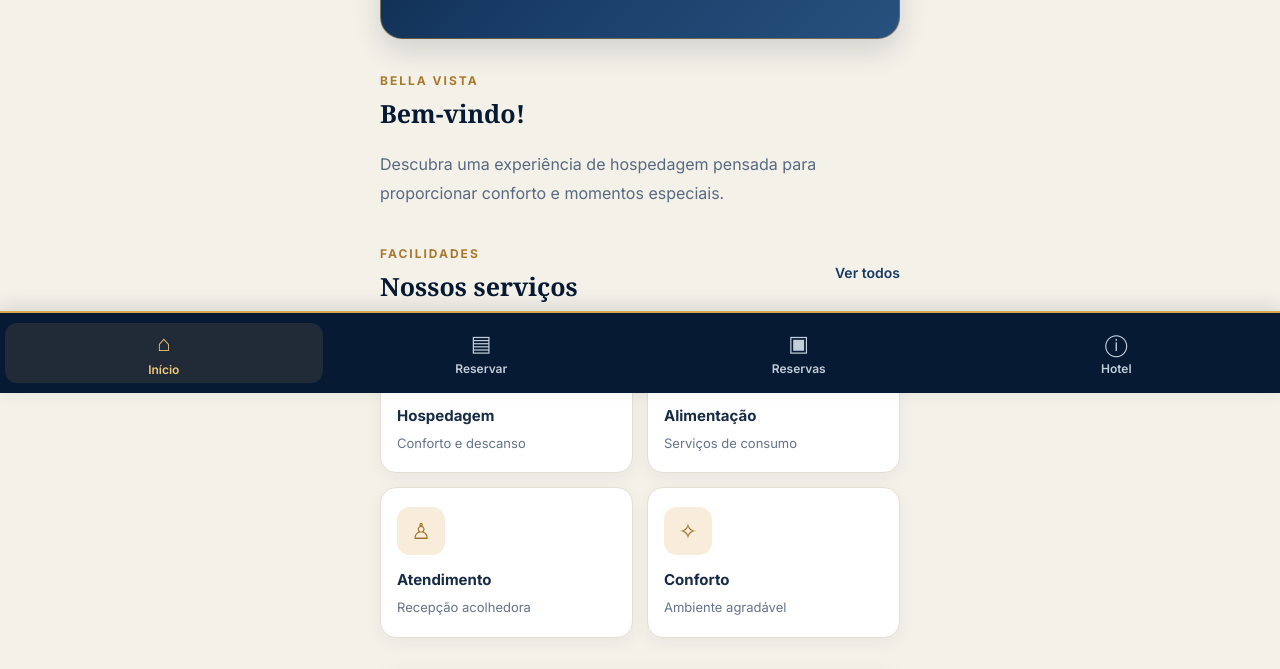
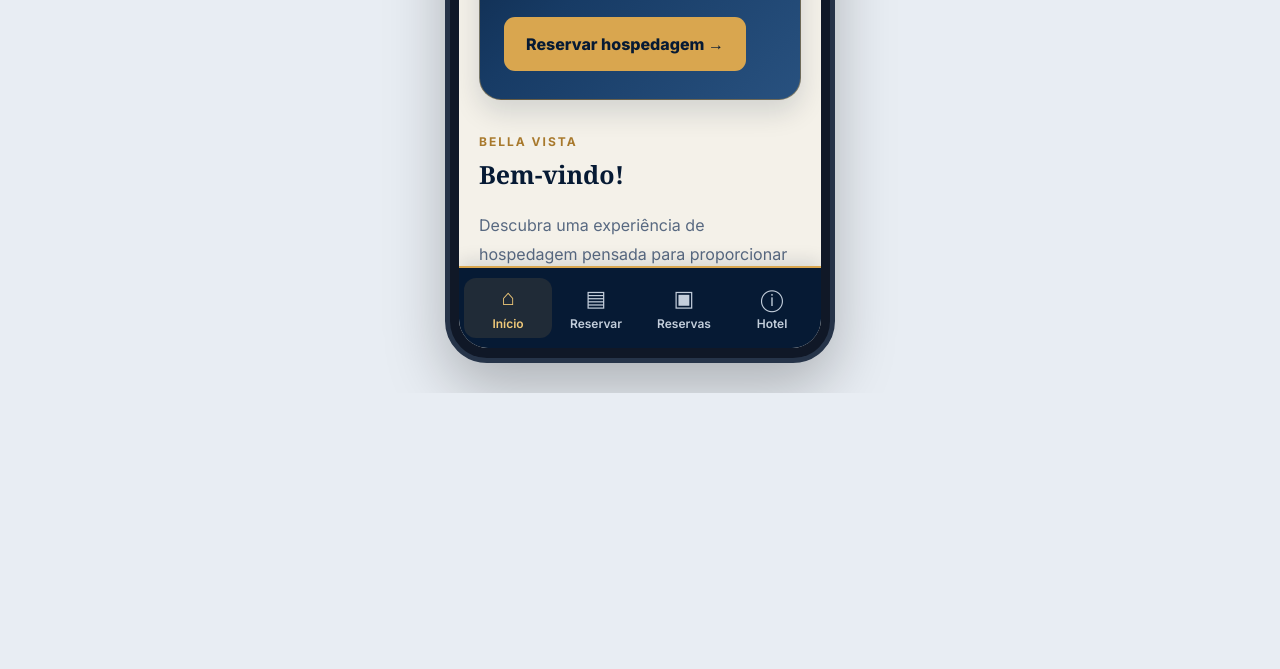
Before and after one commit to Helo010/Hotelaria-mobile, a plain HTML site: page index.html in a window 1280 px wide. Shown: the part 407-1076 px from the top of the page. After the commit the page ends 800 px from the top, so only its background shows below. Drawn offline with Linux system fonts and the light colour scheme.

Commit message:
Corrigindo os erros do formato

```diff
--- a/style.css
+++ b/style.css
@@ -1249,3 +1249,118 @@ textarea:focus-visible {
         font-size: 11px;
     }
 }
+
+
+
+/* =====================================
+   APRESENTAÇÃO Em Formato de celular*/
+
+body {
+    background: #e8edf3;
+    padding-bottom: 0;
+}
+
+/* Área que centraliza o aparelho */
+.device-stage {
+    min-height: 100vh;
+    display: flex;
+    justify-content: center;
+    align-items: center;
+    padding: 30px 15px;
+}
+
+/* Moldura externa do celular */
+.phone-shell {
+    position: relative;
+    width: 390px;
+    height: min(850px, calc(100vh - 60px));
+    min-height: 600px;
+    background: #101827;
+    border: 5px solid #263449;
+    border-radius: 42px;
+    padding: 24px 9px 10px;
+    box-shadow: 0 25px 60px rgba(0, 0, 0, 0.25);
+}
+
+/* Câmera e alto-falante */
+.phone-shell::before {
+    content: "";
+    position: absolute;
+    top: 8px;
+    left: 50%;
+    transform: translateX(-50%);
+    width: 85px;
+    height: 13px;
+    background: #050a12;
+    border-radius: 20px;
+    z-index: 10;
+}
+
+/* Tela interna */
+.phone-screen {
+    width: 100%;
+    height: 100%;
+    background: #F4F1E9;
+    border-radius: 29px;
+    overflow-y: auto;
+    overflow-x: hidden;
+    position: relative;
+    scrollbar-width: thin;
+    scrollbar-color: #D9A64F transparent;
+}
+
+/* Barra de navegação dentro do celular */
+.phone-screen .bottom-nav {
+    position: sticky;
+    bottom: 0;
+    left: auto;
+    width: 100%;
+    border-radius: 0 0 27px 27px;
+}
+
+/* Ajustes para a tela interna */
+.phone-screen .mobile-header {
+    position: sticky;
+    top: 0;
+    z-index: 5;
+}
+
+/* =====================================
+   CELULAR REAL */
+
+@media (max-width: 600px) {
+    body {
+        background: #F4F1E9;
+    }
+
+    .device-stage {
+        display: block;
+        min-height: 100vh;
+        padding: 0;
+    }
+
+    .phone-shell {
+        width: 100%;
+        height: 100vh;
+        height: 100dvh;
+        min-height: 0;
+        border: none;
+        border-radius: 0;
+        padding: 0;
+        box-shadow: none;
+        background: #F4F1E9;
+    }
+
+    .phone-shell::before {
+        display: none;
+    }
+
+    .phone-screen {
+        height: 100%;
+        border-radius: 0;
+    }
+
+    .phone-screen .bottom-nav {
+        border-radius: 0;
+    }
+}
```
